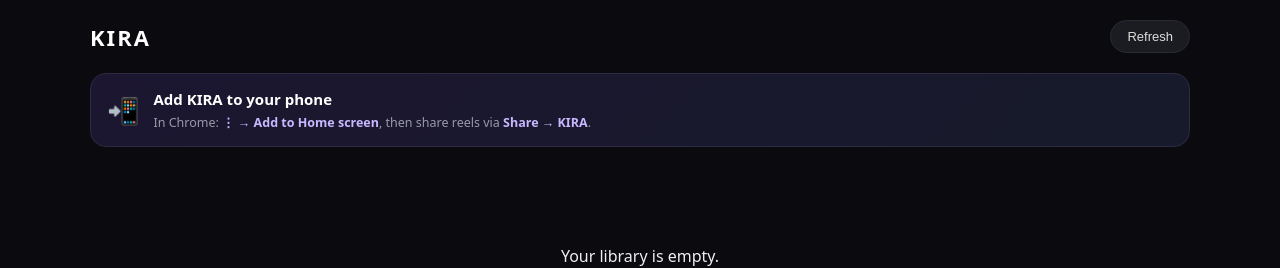
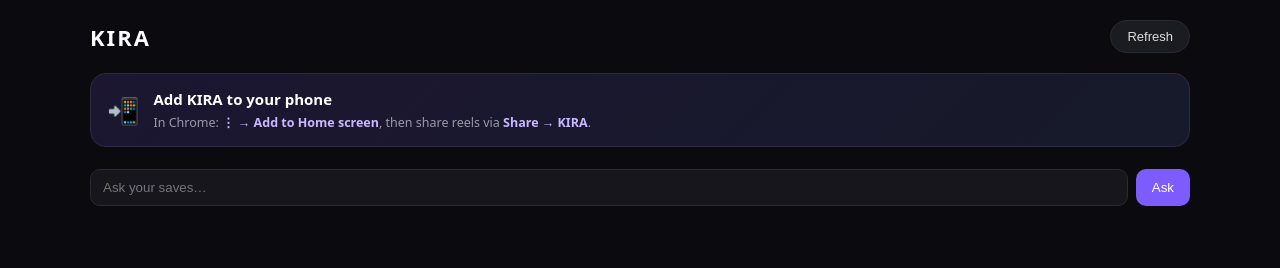
Before and after one commit to kira-knowledge/kira-pwa, a Next.js app: page / in a window 1280 px wide. Shown: the top 268 px of the page. Built offline with nearby package versions, Linux system fonts and the light colour scheme; no server answers.

Commit message:
feat: add Ask bar + route theme bubbles to scoped chat

```diff
--- a/app/ThemeBubbles.tsx
+++ b/app/ThemeBubbles.tsx
@@ -1,4 +1,6 @@
 "use client";
+import { useRouter } from "next/navigation";
+
 import styles from "./page.module.css";
 
 export type Theme = {
@@ -8,33 +10,24 @@
   source_urls: string[];
 };
 
-type Props = {
-  themes: Theme[];
-  activeTheme: string | null;
-  onSelect: (name: string | null) => void;
-};
+type Props = { themes: Theme[] };
 
-export default function ThemeBubbles({ themes, activeTheme, onSelect }: Props) {
+export default function ThemeBubbles({ themes }: Props) {
+  const router = useRouter();
   if (!themes || themes.length === 0) return null;
   return (
     <div className={styles.bubbles}>
-      {themes.map((t) => {
-        const active = t.name === activeTheme;
-        return (
+      {themes.map((t) => (
         <button
           key={t.name}
-            className={
-              active ? `${styles.bubble} ${styles.bubbleActive}` : styles.bubble
-            }
+          className={styles.bubble}
           title={t.why}
-            aria-pressed={active}
-            onClick={() => onSelect(active ? null : t.name)}
+          onClick={() => router.push(`/chat?theme=${encodeURIComponent(t.name)}`)}
         >
           {t.name}
           <span className={styles.bubbleCount}>{t.count}</span>
         </button>
-        );
-      })}
+      ))}
     </div>
   );
 }
--- a/app/page.module.css
+++ b/app/page.module.css
@@ -186,3 +186,24 @@
   padding: 1px 7px;
   color: inherit;
 }
+.askBar {
+  display: flex;
+  gap: 8px;
+  margin: 8px 0 12px;
+}
+.askInput {
+  flex: 1;
+  background: #16161c;
+  border: 1px solid #2a2a33;
+  color: #e8e8ee;
+  border-radius: 10px;
+  padding: 10px 12px;
+}
+.askSend {
+  background: #7c5cff;
+  border: none;
+  color: white;
+  border-radius: 10px;
+  padding: 10px 16px;
+  cursor: pointer;
+}
--- a/app/page.tsx
+++ b/app/page.tsx
@@ -1,5 +1,6 @@
 "use client";
 import { useEffect, useRef, useState } from "react";
+import { useRouter } from "next/navigation";
 
 import styles from "./page.module.css";
 import InstallPrompt from "./InstallPrompt";
@@ -16,10 +17,11 @@
 };
 
 export default function Library() {
+  const router = useRouter();
   const [items, setItems] = useState<Item[] | null>(null);
   const [themes, setThemes] = useState<Theme[]>([]);
-  const [activeTheme, setActiveTheme] = useState<string | null>(null);
   const [err, setErr] = useState("");
+  const [ask, setAsk] = useState("");
   const lastThemeCount = useRef<number>(-1);
 
   async function loadThemes() {
@@ -54,25 +56,17 @@
     return () => clearInterval(t);
   }, []);
 
-  // Drop the active filter if its theme no longer exists after a refresh.
-  useEffect(() => {
-    if (activeTheme && !themes.some((t) => t.name === activeTheme)) {
-      setActiveTheme(null);
-    }
-  }, [themes, activeTheme]);
-
   function refresh() {
-    lastThemeCount.current = -1; // force a theme re-fetch on manual refresh
+    lastThemeCount.current = -1;
     load();
   }
 
-  const activeUrls = activeTheme
-    ? themes.find((t) => t.name === activeTheme)?.source_urls ?? []
-    : null;
-  const visibleItems =
-    activeUrls && items
-      ? items.filter((it) => activeUrls.includes(it.source_url))
-      : items;
+  function submitAsk(e: React.FormEvent) {
+    e.preventDefault();
+    const q = ask.trim();
+    if (!q) return;
+    router.push(`/chat?q=${encodeURIComponent(q)}`);
+  }
 
   return (
     <main className={styles.wrap}>
@@ -85,11 +79,17 @@
 
       <InstallPrompt />
 
-      <ThemeBubbles
-        themes={themes}
-        activeTheme={activeTheme}
-        onSelect={setActiveTheme}
-      />
+      <form className={styles.askBar} onSubmit={submitAsk}>
+        <input
+          className={styles.askInput}
+          value={ask}
+          onChange={(e) => setAsk(e.target.value)}
+          placeholder="Ask your saves…"
+        />
+        <button className={styles.askSend} type="submit">Ask</button>
+      </form>
+
+      <ThemeBubbles themes={themes} />
 
       {err && <p className={styles.error}>Couldn&rsquo;t reach KIRA: {err}</p>}
       {items === null && <p className={styles.muted}>Loading your library&hellip;</p>}
@@ -101,7 +101,7 @@
       )}
 
       <section className={styles.grid}>
-        {visibleItems?.map((it) => (
+        {items?.map((it) => (
           <article key={it.source_url} className={styles.card}>
             {it.thumbnail ? (
               <img
```
Lines whose indentation alone changed are shown as unchanged.
